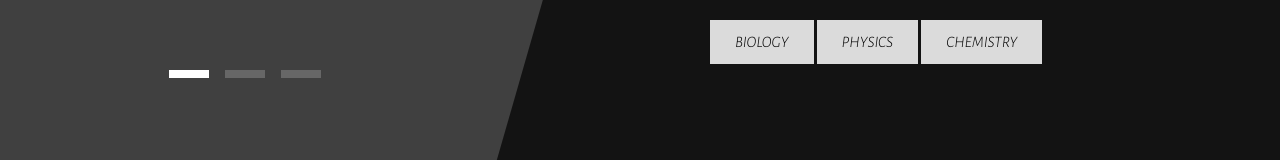
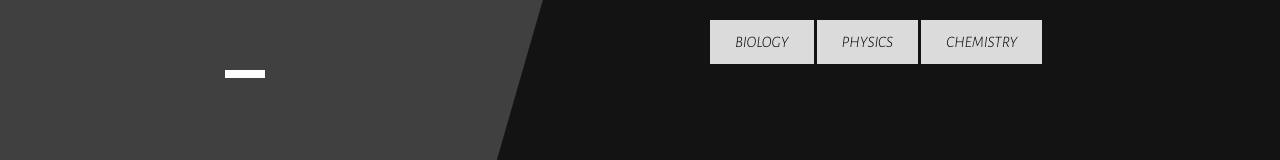
Before and after one commit to dotaadarsh/FUTURE-X-2.0, a plain HTML site: page sci-x.html in a window 1280 px wide. Shown: the part 338-498 px from the top of the page. Drawn offline with nearby package versions, Linux system fonts and the light colour scheme.

Commit message:
Update sci-x.html

```diff
--- a/sci-x.html
+++ b/sci-x.html
@@ -93,8 +93,6 @@
         <div class="fx-col-left text-center">
           <ul class="fx-bg-controls-wrapper">
             <li class="fx-bg-control active" data-id="0"></li>
-            <li class="fx-bg-control" data-id="1"></li>
-            <li class="fx-bg-control" data-id="2"></li>
           </ul>
         </div>
         <div class="fx-col-right fx-col-footer">
```
